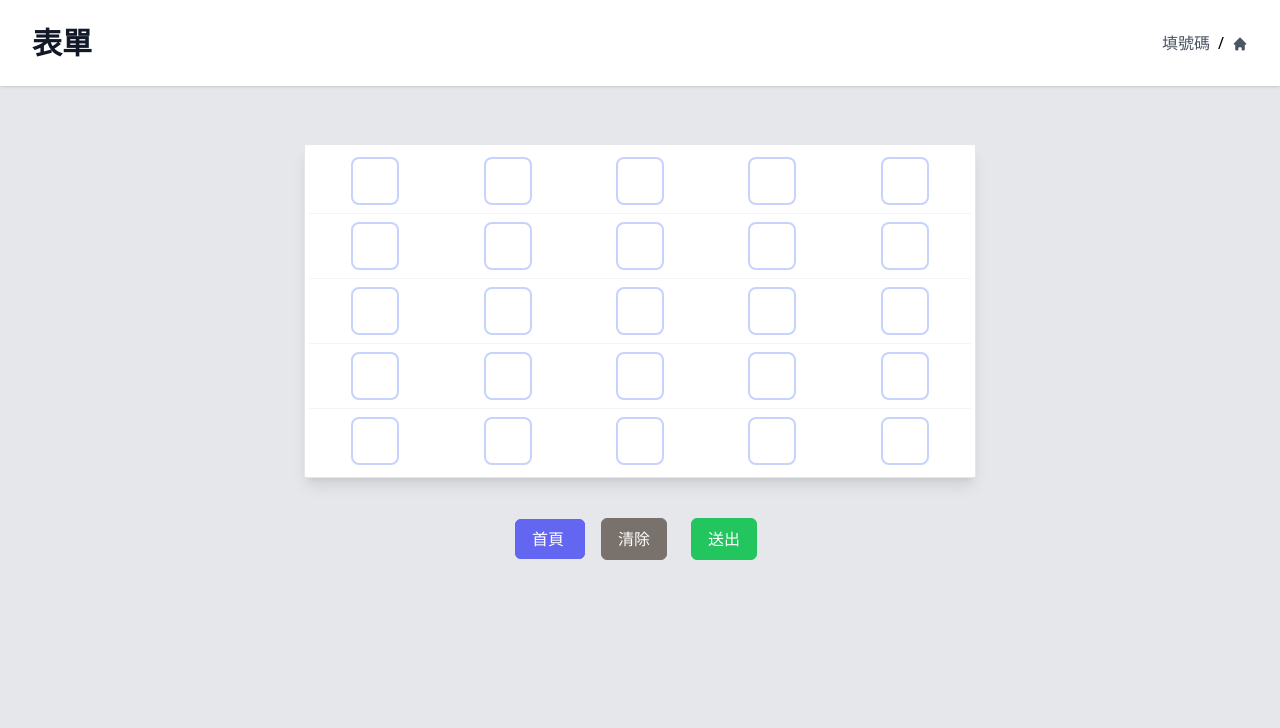
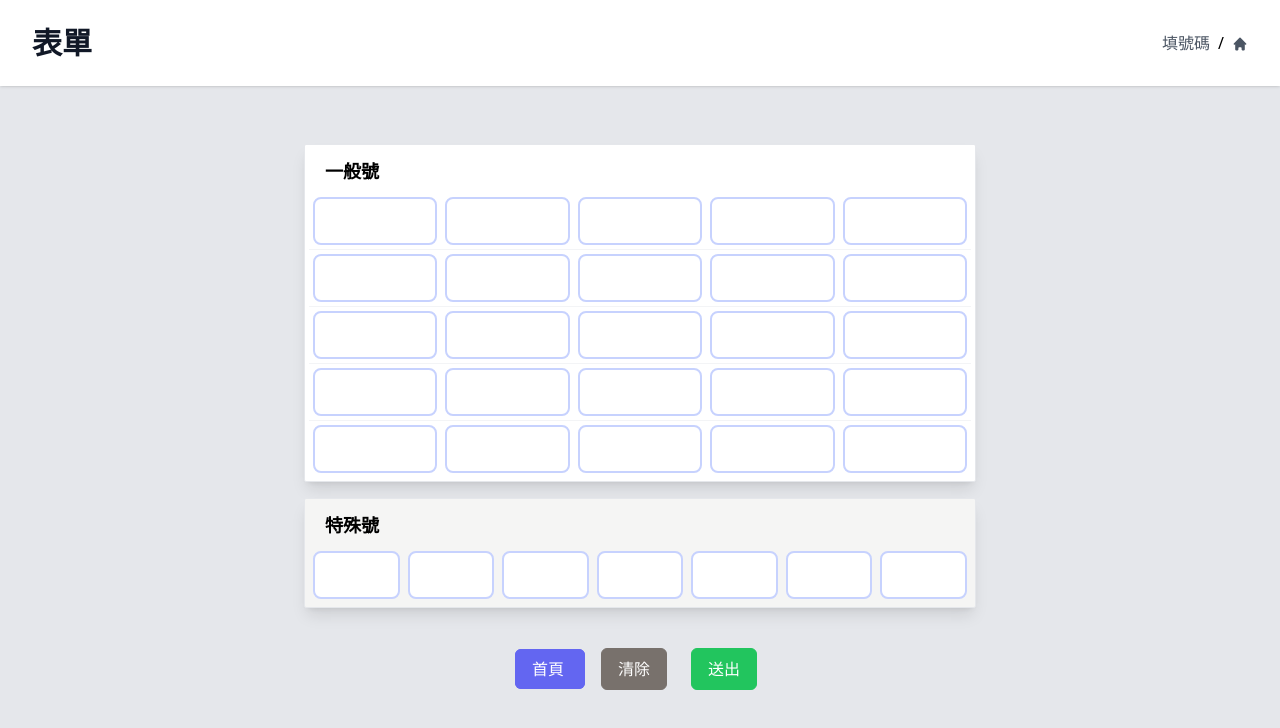
Before and after one commit to xeonicca/bingo-auto, a Vue app: page /form in a window 1280 px wide. Shown: the top 728 px of the page. Built offline with nearby package versions, Linux system fonts and the light colour scheme.

Commit message:
[modify] add special number fields

```diff
--- a/src/views/Form.vue
+++ b/src/views/Form.vue
@@ -4,13 +4,15 @@ import { airtable } from '@/api/airtable'
 export default {
   data: () => ({
     inputArray: Array(25),
+    specialArray: Array(7)
   }),
 
   methods: {
     async submit() {
       let numbers = this.inputArray.join(',')
+      let specials = this.specialArray.join(',')
       let response =  await airtable.post(`pool`, {
-        fields: {numbers}
+        fields: {numbers, specials}
       })
 
       alert(`剛剛送出那張的編號是${response.data.fields.id}`)
@@ -19,6 +21,7 @@ export default {
 
     clearForm() {
       this.inputArray = Array(25)
+      this.specialArray = Array(7)
     }
   }
 }
@@ -32,20 +35,50 @@ export default {
         class="w-full max-w-2xl mx-auto bg-white shadow-lg rounded-sm border border-gray-200"
       >
         <div class="p-1">
+          <h2 class="pl-4 py-2 text-lg font-bold" >一般號</h2>
           <div class="overflow-x-auto">
             <table class="table-auto w-full">
               <tbody class="text-xl divide-y divide-gray-100">
                 <tr v-for="(row, i) in 5">
                   <td
                     v-for="(num, j) in 5"
-                    class="p-2 text-center"
+                    class="p-1 text-center"
                     :key="i * 5 + j"
                   >
                     <input
-                      class="w-12 p-2 text-xl text-center rounded-lg border-2 border-indigo-200"
+                      class="w-full p-2 text-xl text-center rounded-lg border-2 border-indigo-200"
                       type="tel"
                       :tabindex="i * 5 + j + 1"
                       v-model="inputArray[i * 5 + j]"
+                      maxlength="2"
+                    />
+                  </td>
+                </tr>
+              </tbody>
+            </table>
+          </div>
+        </div>
+      </div>
+
+      <div
+        class="mt-4 w-full max-w-2xl mx-auto bg-stone-100 shadow-lg rounded-sm border border-gray-200"
+      >
+        <div class="p-1">
+          <h2 class="pl-4 py-2 text-lg font-bold" >特殊號</h2>
+          <div class="overflow-x-auto">
+            <table class="table-auto w-full">
+              <tbody class="text-xl divide-y divide-gray-100">
+                <tr>
+                  <td
+                    v-for="(num, i) in 7"
+                    class="p-1 text-center"
+                    :key="26 + i"
+                  >
+                    <input
+                      class="w-full p-2 text-xl text-center rounded-lg border-2 border-indigo-200"
+                      type="tel"
+                      :tabindex="26 + i"
+                      v-model="specialArray[i]"
                       maxlength="2"
                     />
                   </td>
```
